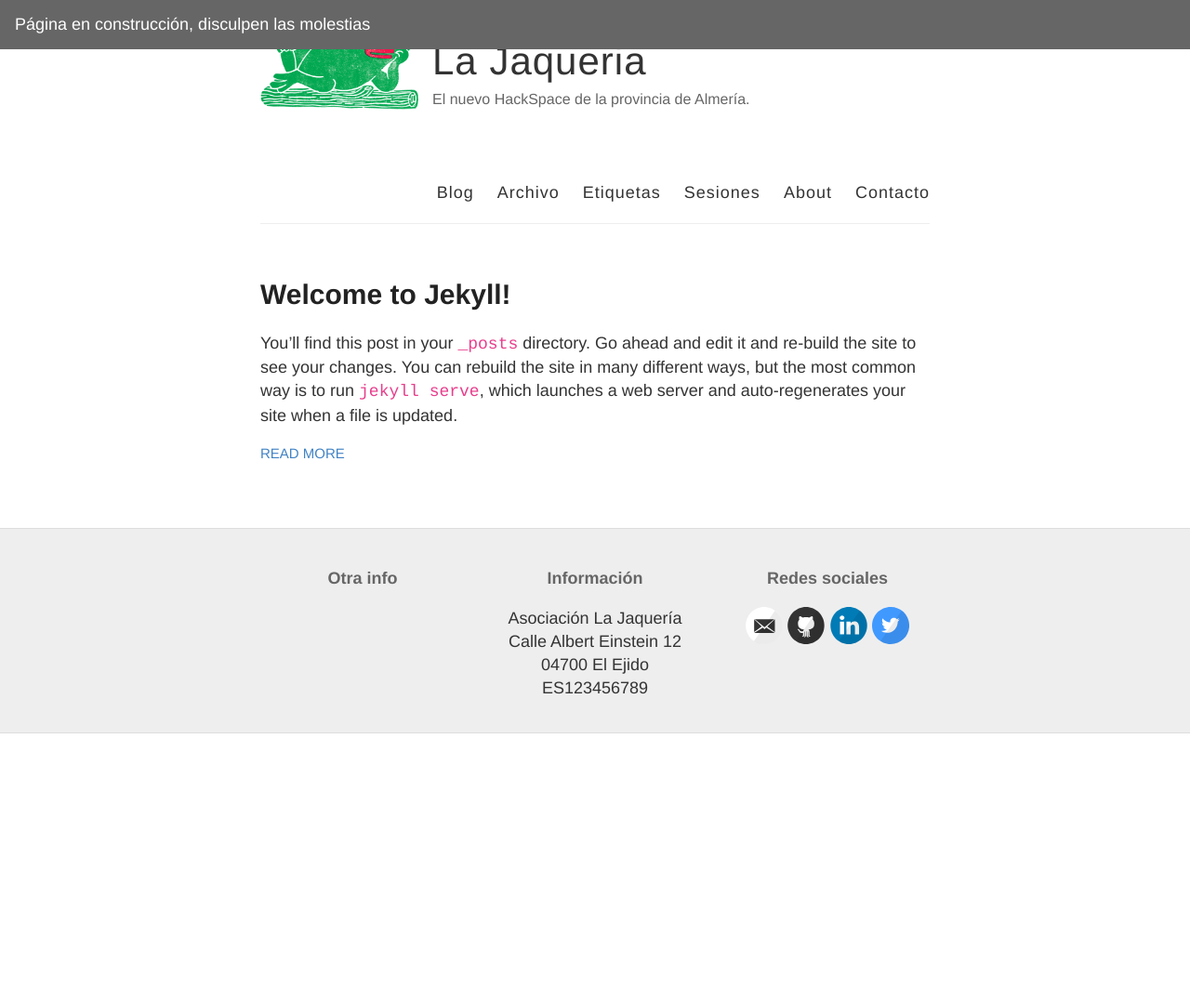
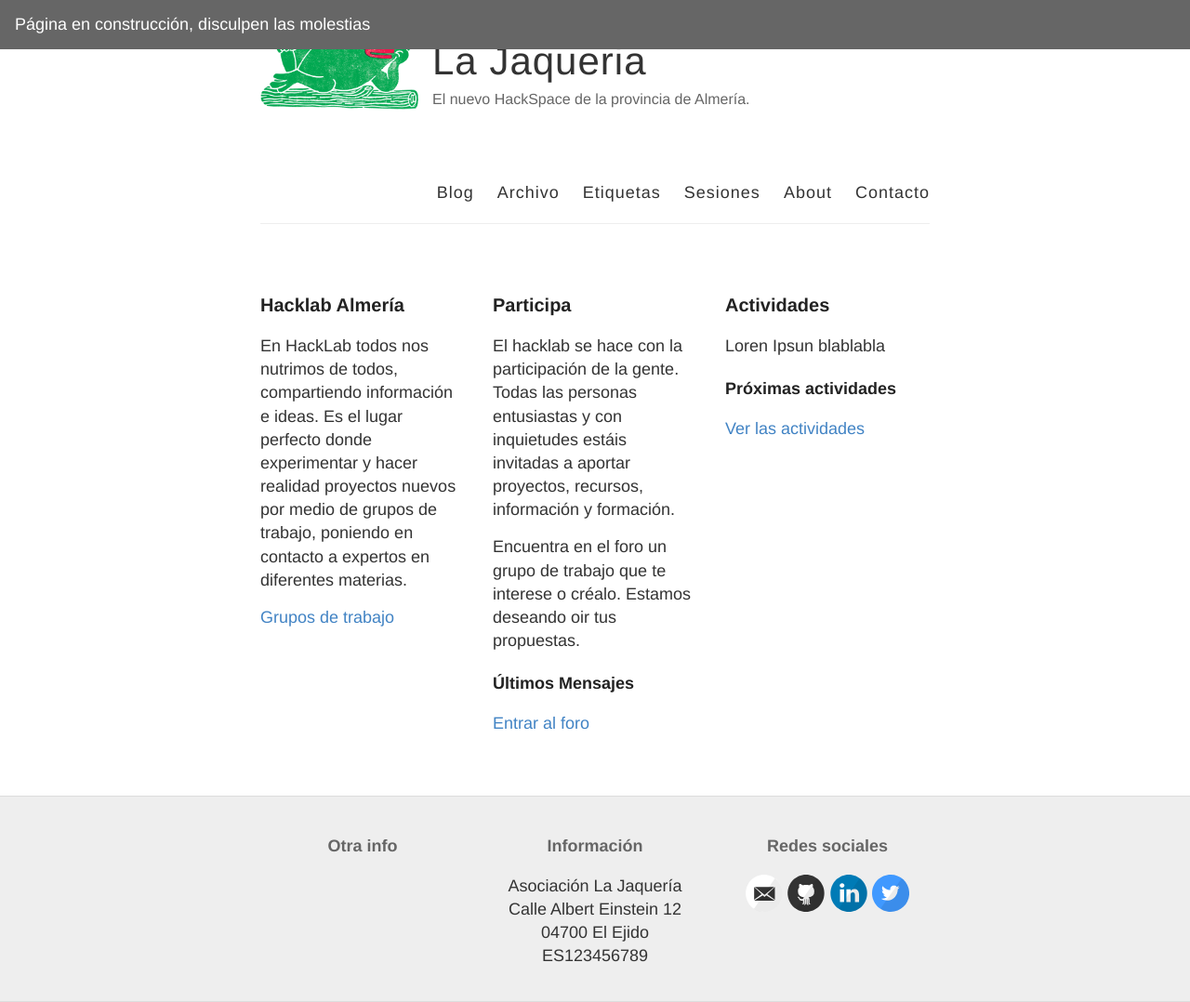
Before and after one commit to LaJaqueria/LaJaqueria.github.io, a Jekyll site: the page built from index.html, in a window 1280 px wide and 1078 px high. Shown: the whole window at 93% size. Built offline with Jekyll 4.4.1, drawn with Linux system fonts in a browser that asks for light colours.

Commit message:
index update

```diff
--- a/_config.yml
+++ b/_config.yml
@@ -31,6 +31,9 @@ defaults:
     values:
       layout: "category"
 
+# Para renderizar post <<futuros>> como por ejemplo actividades que pasan en el futuro
+future: true
+
 # Includes an icon in the footer for each username you enter
 footer-links:
   dribbble:
--- a/index.html
+++ b/index.html
@@ -2,17 +2,43 @@
 layout: default
 ---
 
-<div class="posts">
-  {% for post in site.posts %}
-    <article class="post">
+<div class="row">
 
-      <h1><a href="{{ site.baseurl }}{{ post.url }}">{{ post.title }}</a></h1>
 
-      <div class="entry">
-        {{ post.excerpt }}
-      </div>
+    <div class="col-md-4">
 
-      <a href="{{ site.baseurl }}{{ post.url }}" class="read-more">Read More</a>
-    </article>
-  {% endfor %}
+        <h3>Hacklab Almería</h3>
+        <p>En HackLab todos nos nutrimos de todos, compartiendo información e ideas. Es el lugar perfecto donde experimentar y hacer realidad proyectos nuevos por medio de grupos de trabajo, poniendo en contacto a expertos en diferentes materias.</p>
+        <p><a href="{{ site.url }}/gruposdetrabajo" class="button" title="Grupos de trabajo">Grupos de trabajo</a></p>
+    </div>
+
+    <div class="col-md-4">
+
+        <h3>Participa</h3>
+        <p>El hacklab se hace con la participación de la gente. Todas las personas entusiastas y con inquietudes estáis invitadas a aportar proyectos, recursos, información y formación.</p>
+        <p>Encuentra en el foro un grupo de trabajo que te interese o créalo. Estamos deseando oir tus propuestas.</p>
+        <p>
+        <h5><strong>Últimos Mensajes</strong></h5>
+        <div id="ultimosmensajes">
+        </div><p>
+        <p><a href="http://foro.hacklabalmeria.net/" class="button" title="Entrar al foro">Entrar al foro</a></p>
+
+    </div>
+
+    <div class="col-md-4">
+
+        <h3>Actividades</h3>
+        <p>Loren Ipsun blablabla</p>
+        <h5><strong>Próximas actividades</strong></h5>
+        {% assign curDate = site.time | date: "%Y-%m-%d" %}
+        <ul>
+            {% for post in site.categories.actividades reversed %}
+            {% assign date = post.date | date: "%Y-%m-%d" %}
+            {% if date >= curDate %}
+            <li><span>{{ post.date | date_to_string }}</span> &raquo; <a href="{{ post.url }}">{{ post.title }}</a></li>
+            {% endif %}
+            {% endfor %}
+        </ul>
+        <p><a href="{{ site.url }}/sesiones" class="button">Ver las actividades</a></p>
+    </div>
 </div>
```
